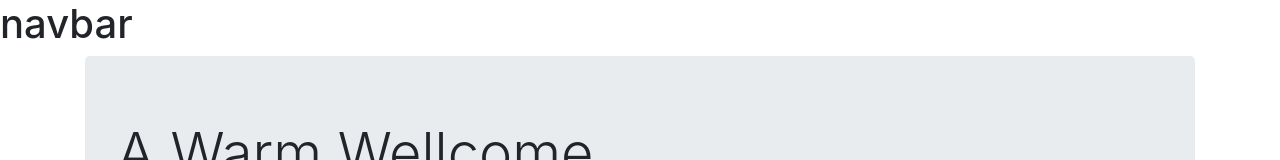
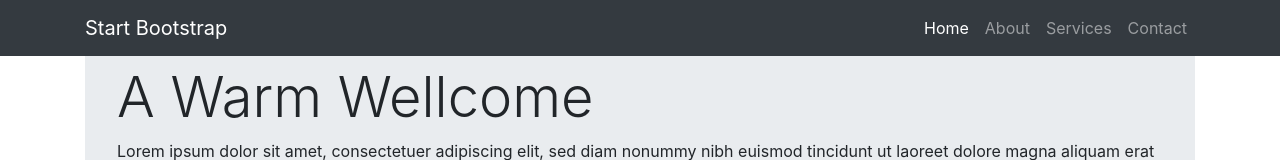
Before and after one commit to thomassr30/landing-page, a React (Create React App) app: page / in a window 1280 px wide. Shown: the top 160 px of the page. Built offline with nearby package versions, Linux system fonts and the light colour scheme.

Commit message:
Navbar Final

```diff
--- a/src/App.js
+++ b/src/App.js
@@ -5,10 +5,7 @@ import Cards from './Componentes/Cards'
 
 function App() {
 
-  <Navbar titulo="Start Bootstrap" />
-
-
-  const tituloCard = [
+    const tituloCard = [
     'Card title 1',
     'Card title 2',
     'Card title 3',
@@ -16,13 +13,16 @@ function App() {
   ]
 
   return (
+      <>
+     <Navbar titulo="Start Bootstrap" />
     <div className="App">
-      <h1>navbar</h1>
+
       <div className="container">
         <Jumbotron />
         <Cards tituloCard={tituloCard} />
       </div>
     </div>
+    </>
   );
 
 }
```
Also changed, not shown: 1 other file (tests, documents, lock files or other folders).
